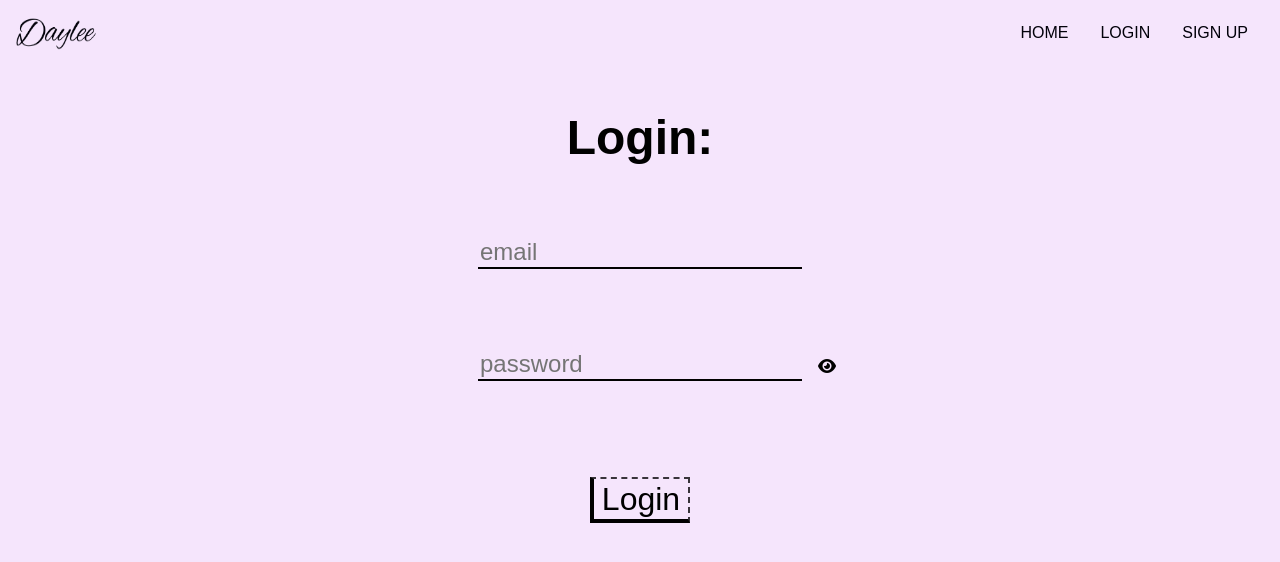
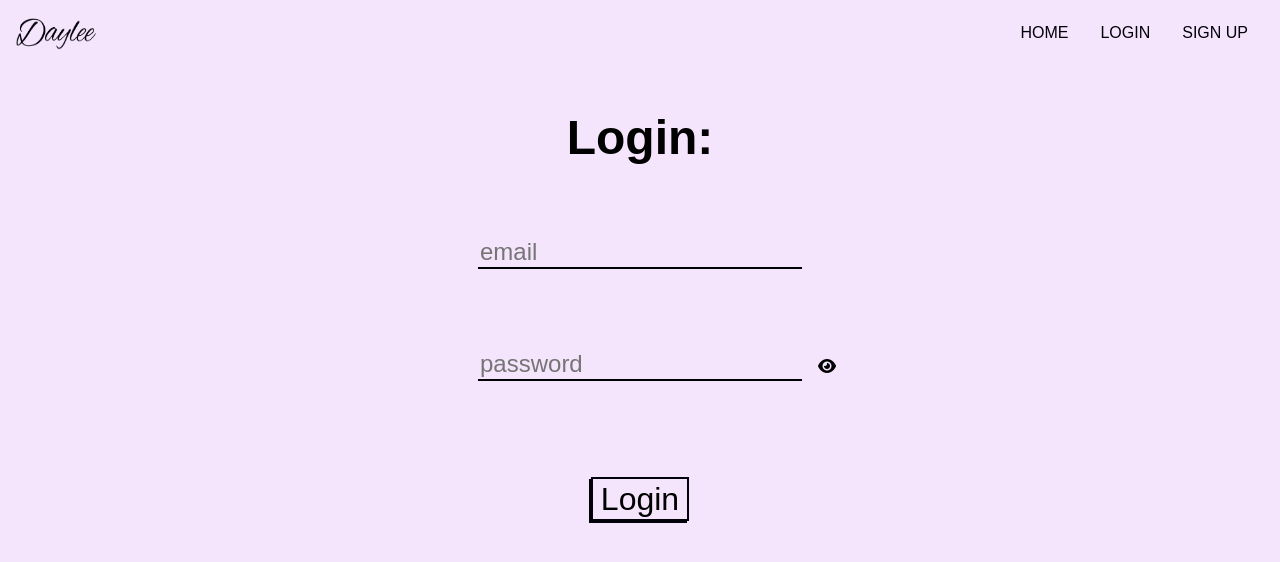
Before and after one commit to nathanlunn/Daylee, a React (Create React App) app in the folder client/: page /login in a window 1280 px wide. Shown: the top 562 px of the page. Built offline with nearby package versions, Linux system fonts and the light colour scheme; no server answers; a web font is replaced by a local one.

Commit message:
start fixing login button styling

```diff
--- a/client/src/styles/Login.css
+++ b/client/src/styles/Login.css
@@ -64,28 +64,17 @@
 }
 .login .login__submit {
   margin-top: 3.5rem;
-  border: none;
-  border-left: solid 4px black;
-  border-bottom: solid 4px black;
-  border-right: dashed 2px rgba(0, 0, 0, 0.77);
-  border-top: dashed 2px rgba(0, 0, 0, 0.77);
+  border: solid 2px #02010A;
+  box-shadow: -2px 2px #02010A;
   font-size: 2rem;
   font-family: "Padauk", sans-serif;
   padding: 0.1rem 0.5rem;
 }
 .login .login__submit:hover {
-  border-right: solid 2px rgba(0, 0, 0, 0.77);
-  border-top: solid 2px rgba(0, 0, 0, 0.77);
-  border-left: dashed 4px black;
-  border-bottom: dashed 4px black;
-  font-size: 2rem;
   cursor: pointer;
 }
 .login .login__submit:active {
-  border-left: solid 4px black;
-  border-bottom: solid 4px black;
-  border-right: solid 4px black;
-  border-top: solid 4px black;
+  box-shadow: none;
 }
 
 .hide {
--- a/client/src/styles/Login.scss
+++ b/client/src/styles/Login.scss
@@ -61,28 +61,18 @@
 
   .login__submit {
     margin-top: 3.5rem;
-    border: none;
-    border-left: solid 4px black;
-    border-bottom: solid 4px black;
-    border-right: dashed 2px rgba(0, 0, 0, 0.77);
-    border-top: dashed 2px rgba(0, 0, 0, 0.77);
+    border: solid 2px $richBlack;
+    box-shadow: -2px 2px $richBlack;
     font-size: 2rem;
     font-family: 'Padauk', sans-serif;
     padding: .1rem .5rem;
   }
   .login__submit:hover {
-    border-right: solid 2px rgba(0, 0, 0, 0.77);
-    border-top: solid 2px rgba(0, 0, 0, 0.77);
-    border-left: dashed 4px black;
-    border-bottom: dashed 4px black;
-    font-size: 2rem;
+
     cursor: pointer;
   }
   .login__submit:active {
-    border-left: solid 4px black;
-    border-bottom: solid 4px black;
-    border-right: solid 4px black;
-    border-top: solid 4px black;
+    box-shadow: none;
   }
 }
 
```
Also changed, not shown: 1 other file (tests, documents, lock files or other folders).
